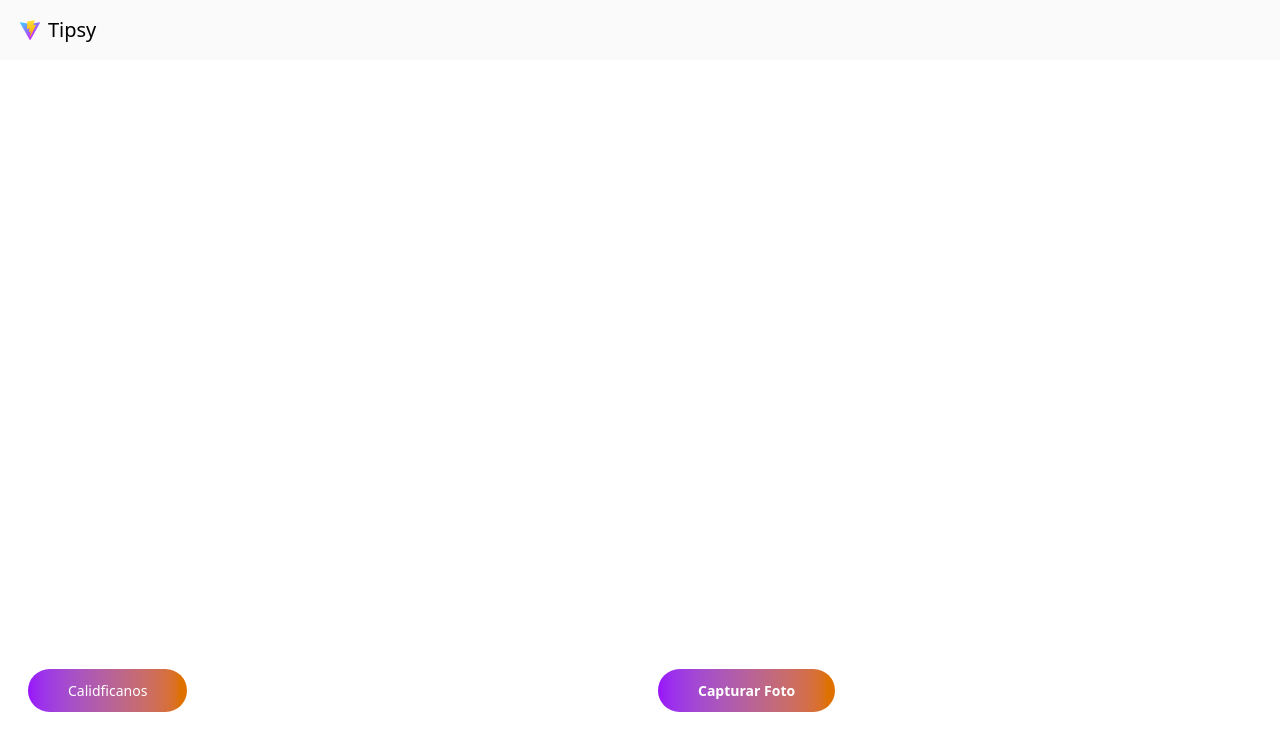
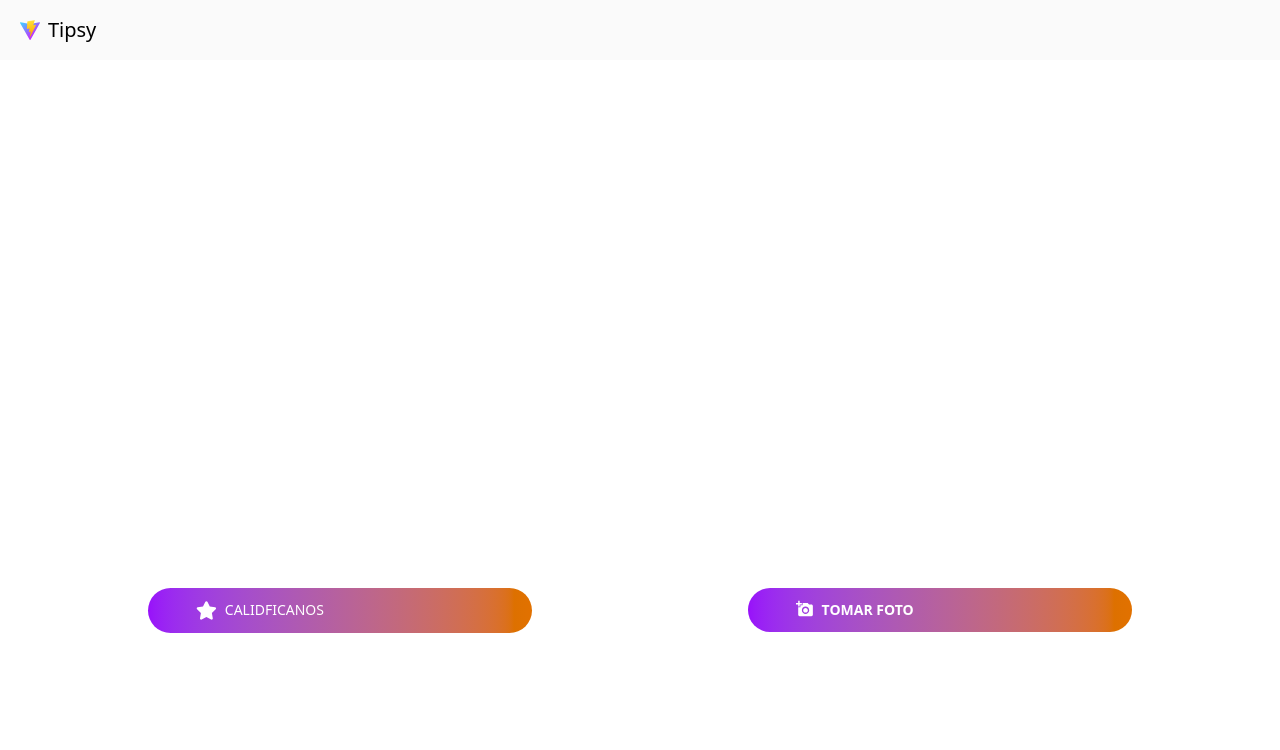
Before and after one commit to ngl-js/tipsy, a React (Vite) app: page / in a window 1280 px wide. Shown: the top 750 px of the page. Built offline with nearby package versions, Linux system fonts and the light colour scheme.

Commit message:
Modal component, react-icons, base layout improvement

```diff
--- a/index.html
+++ b/index.html
@@ -10,6 +10,7 @@
   </head>
   <body>
     <div id="root"></div>
+    <div id="modal"></div>
     <script type="module" src="/src/main.jsx"></script>
   </body>
 </html>
--- a/package.json
+++ b/package.json
@@ -12,11 +12,11 @@
   },
   "dependencies": {
     "@tailwindcss/vite": "^4.0.8",
-    "browser-image-resizer": "^2.4.1",
     "image-resize": "^1.4.1",
     "merge-images": "^2.0.0",
     "react": "^19.0.0",
     "react-dom": "^19.0.0",
+    "react-icons": "^5.5.0",
     "react-image-file-resizer": "^0.4.8",
     "tailwindcss": "^4.0.8"
   },
--- a/src/Components/Content.jsx
+++ b/src/Components/Content.jsx
@@ -1,11 +1,12 @@
 import React, { useState } from 'react';
 import mergeImages from 'merge-images';
 import hb3 from '../assets/img/hb4.png'
-// import { readAndCompressImage } from 'browser-image-resizer';
+// icons
+import { FaStar } from "react-icons/fa";
+import { MdAddAPhoto } from "react-icons/md";
 // import imageResize from 'image-resize';
 import FileResizer from 'react-image-file-resizer';
-
-
+import Modal from './Modal';
 
 const resizeFile = (file) =>
   new Promise((resolve) => {
@@ -26,6 +27,7 @@ const resizeFile = (file) =>
 
 const Content = () => {
   const [selectedImg, setSelectedImg]= useState('');
+  const [modalIsOpen, setModalIsOpen] = useState(false);
   // const [selectedFrame, setSelectedFrame]= useState([]);
 
   const getImg= async (e)=> {
@@ -56,6 +58,8 @@ const Content = () => {
       {files:filesArray, blob:URL.createObjectURL(file)} :
       undefined
     )
+
+    setModalIsOpen(true);
   }
 
   const shareBtn= ()=> {
@@ -80,84 +84,41 @@ const Content = () => {
       linkElement.href = selectedImg.blob
       linkElement.click()
     }
+
+    setModalIsOpen(false);
   }
 
   return (
     <>
-      <div className="grid grid-cols-2 gap-2 ml-3 mt-[-30px]">
-        <div className="col-span-2 text-center h-[calc(100dvh-25dvh)]">
-          {selectedImg
-          && (
-            <>
-              <img
-                id='foto'
-                src={selectedImg.blob}
-                width={400}
-                height={400}
-                className='max-h-[70vh] object-contain mb-5'
-                alt="Imagen seleccionada"
-              />
-
-              <a
-                role="button"
-                onClick={shareBtn}
-                className="border rounded-full absolute top-[70vh] right-[35%]
-                bg-gradient-to-r from-blue-600 to-purple-600
-                dark:hover:bg-blue-300 focus:outline-none
-                dark:focus:ring-blue-500
-                text-white text-sm px-3 py-2
-              ">
-                <b>Compartir</b>
-              </a>
-
-              {/* <div className='grid grid-cols-3 mt-5 ml-3'>
-                <div className="max-w-sm bg-white border border-gray-200 rounded-lg shadow-sm dark:bg-gray-800 dark:border-gray-700">
-                  <a href="#">
-                    <img id="hb1" className="rounded-t-lg" src={hb1} alt="hb1" />
-                  </a>
-                  <div className="p-5">
-                    <a href="#">
-                      <h5 className="mb-2 text-2xl font-bold tracking-tight text-gray-900 dark:text-white">
-                        Happy Birthday
-                      </h5>
-                    </a>
-                    <a href="#" className="inline-flex items-center px-3 py-2 text-sm font-medium text-center text-white bg-blue-700 rounded-lg hover:bg-blue-800 focus:ring-4 focus:outline-none focus:ring-blue-300 dark:bg-blue-600 dark:hover:bg-blue-700 dark:focus:ring-blue-800">
-                      Seleccionar
-                      <svg className="rtl:rotate-180 w-3.5 h-3.5 ms-2" aria-hidden="true" xmlns="http://www.w3.org/2000/svg" fill="none" viewBox="0 0 14 10">
-                        <path stroke="currentColor" strokeLinecap="round" strokeLinejoin="round" strokeWidth={2} d="M1 5h12m0 0L9 1m4 4L9 9" />
-                      </svg>
-                    </a>
-                  </div>
-                </div>
-              </div> */}
-            </>
-          )}
-        </div>
+      <div className="grid grid-cols-1 lg:grid-cols-2 m-auto p-10 justify-center mt-[35%]">
         {/* capturar imagen */}
-        <div className='py-10 p-4 m-0'>
-          <a
-            href='#'
-            className="text-white rounded-full border-0
+        <div className='py-10 p-2 m-0 flex justify-center'>
+          <button
+            className="text-white rounded-full border-0 text-center
               bg-gradient-to-r from-purple-600 to-amber-600
-              font-medium text-sm py-3 px-10
+              font-medium text-sm py-3 px-10 w-[70%]
               dark:hover:bg-purple-300 focus:outline-none
-              dark:focus:ring-purple-500
-              hover:cursor-pointer hover:opacity-80 max-w-sm">
+              dark:focus:ring-purple-500 uppercase
+              hover:cursor-pointer hover:opacity-80 max-w-sm
+              flex self-center">
+            <FaStar className='mx-2' size={"1.3rem"} />
             Calidficanos
-          </a>
+          </button>
         </div>
 
-        <div className='py-10 p-2 m-0'>
+        <div className='py-10 p-2 m-0 flex justify-center'>
           <label
             htmlFor="takeimg"
-            className="text-sm text-grey-500
-              py-3 px-10 text-wrap
-              rounded-full border-0
+            className="text-sm text-grey-500 text-center
+              py-3 px-10 text-wrap w-[70%]
+              rounded-full border-0 uppercase
               font-semibold  text-white
               bg-gradient-to-r from-purple-600 to-amber-600
               hover:cursor-pointer hover:opacity-80 max-w-sm
+              flex self-center
             ">
-            Capturar Foto
+            <MdAddAPhoto className='mx-2' size={"1.1rem"} />
+            tomar foto
           </label>
           <input
             id='takeimg'
@@ -169,6 +130,25 @@ const Content = () => {
           />
         </div>
       </div>
+
+      <Modal
+        isOpen={modalIsOpen}
+        shareBtn={shareBtn}
+        onClose={()=>{ setModalIsOpen(false) }}>
+        <div className="flex justify-center">
+          {selectedImg
+          && (
+            <img
+              id='foto'
+              src={selectedImg.blob}
+              width={400}
+              height={400}
+              className='max-h-[70vh] object-contain mb-5'
+              alt="Imagen seleccionada"
+            />
+          )}
+        </div>
+      </Modal>
     </>
   );
 }
--- /dev/null
+++ b/src/Components/Modal.css
@@ -0,0 +1,22 @@
+p{
+  color: black;
+}
+.modal{
+  position: fixed;
+  z-index: 2;
+  top: 0;
+  left: 0;
+  width: 100%;
+  height: 100%;
+  background-color: rgba(0, 0, 0, 0.5);
+  overflow: auto;
+}
+
+
+.modal-container{
+  background-color: #fefffe;
+  margin: 10% auto;
+  width: 90%;
+  height: 95%;
+  padding: 10px;
+}
--- /dev/null
+++ b/src/Components/Modal.jsx
@@ -0,0 +1,44 @@
+import React from 'react'
+import { createPortal } from 'react-dom';
+import './Modal.css';
+
+export default function Modal({ isOpen, children, shareBtn, onClose }) {
+  if (!isOpen) return null;
+  return createPortal(
+    <div className='modal'>
+      <div className='modal-container'>
+        <div className='grid grid-cols-1'>
+          <div  className='modal-body'>
+            {isOpen ? children : null}
+          </div>
+          <div className='grid grid-cols-2 justify-center'>
+            <div>
+              <button
+                role="button"
+                onClick={shareBtn}
+                className="border rounded-full w-[90%]
+                bg-gradient-to-r from-purple-600 to-blue-600
+                dark:hover:bg-blue-300 focus:outline-none
+                text-white text-sm px-3 py-2">
+                <b>Compartir</b>
+              </button>
+            </div>
+
+            <div>
+              <button
+                onClick={onClose}
+                className='border rounded-full w-[90%]
+                bg-gradient-to-r from-purple-400 to-blue-300
+                dark:hover:bg-blue-300 focus:outline-none
+                text-white text-sm px-3 py-2'>
+                  Cerrar
+              </button>
+            </div>
+          </div>
+        </div>
+      </div>
+
+    </div>
+    , document.getElementById('modal')
+  )
+}
```
Also changed, not shown: 1 other file (tests, documents, lock files or other folders).
